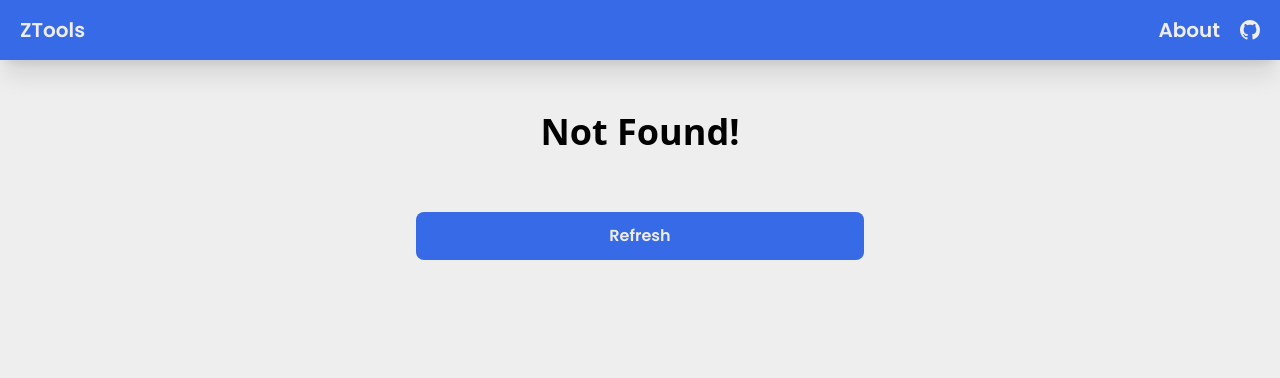
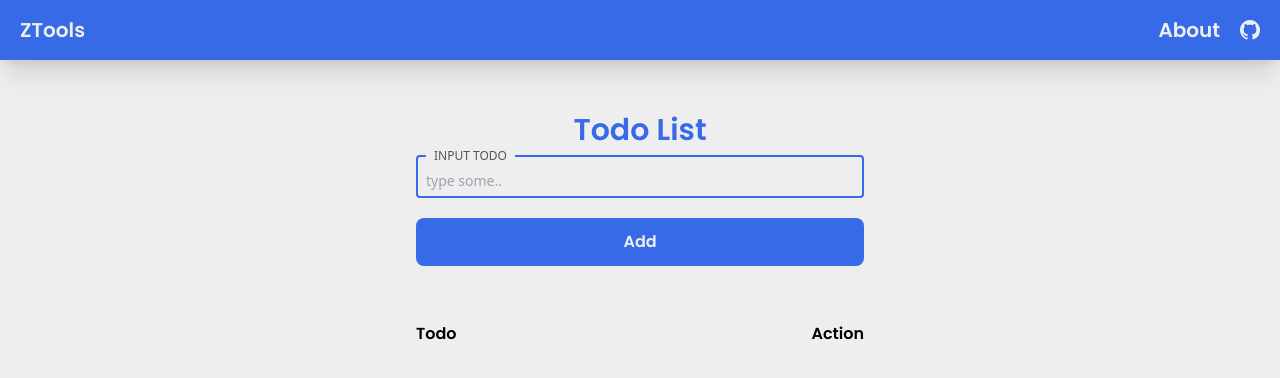
Before and after one commit to Zeddnyx/ZTools, a React (Vite) app: page /todolist in a window 1280 px wide. Before the commit this address had no page. Shown: the top 378 px of the page. Built offline with nearby package versions, Linux system fonts and the light colour scheme.

Commit message:
add todolist

```diff
--- a/src/App.jsx
+++ b/src/App.jsx
@@ -8,6 +8,7 @@ import NotFound from './Pages/NotFound'
 import About from './Pages/About'
 import RandomUser from './Pages/RandomUser'
 import PwGen from './Pages/PwGenerator'
+import Todo from './Pages/TodoList'
 
 function App() {
   const jokes = () => {
@@ -34,6 +35,7 @@ function App() {
         <Route path='/about' element={<About />} />
         <Route path='/randomuser' element={<RandomUser />} />
         <Route path='/pwgen' element={<PwGen />} />
+        <Route path='/todolist' element={<Todo />} />
         <Route path='*' element={<NotFound />} />
       </Routes>
     </div>
--- /dev/null
+++ b/src/Components/TodoList/Card.jsx
@@ -0,0 +1,83 @@
+import React, { useState, useEffect } from 'react';
+
+export default function Card() {
+  const [input, setInput] = useState('');
+  const [todo, setTodo] = useState([]);
+
+  // set todo to localStorage
+  useEffect(() => {
+    localStorage.setItem('todo', JSON.stringify(todo));
+  }, [todo]);
+
+  // get todo from localStorage
+  useEffect(() => {
+    JSON.parse(localStorage.getItem('todo'));
+  }, []);
+
+  // add new todo
+  const handleTodo = (e) => {
+    e.preventDefault();
+    setTodo([...todo, input]);
+    setInput('')
+  };
+
+  // delete todo
+  const handleDelete = (e) => {
+    const delTodo = [...todo];
+    delTodo.splice(e, 1);
+    setTodo(delTodo);
+  };
+
+  // edit todo
+  const handleEdit = e => {
+    const editTodo = [...todo]
+    setInput(editTodo[e])
+  };
+
+  return (
+    <>
+      <form className="grid" onSubmit={handleTodo}>
+        <fieldset className="field">
+          <legend className="legend">Input Todo</legend>
+          <input
+            className="input"
+            type="text"
+            value={input}
+            onChange={(e) => setInput(e.target.value)}
+            placeholder="type some.."
+          />
+        </fieldset>
+        <button className="btn" type="submit">
+          Add
+        </button>
+      </form>
+
+      <div className="w-full grid gap-2 mt-14">
+        <span className="flex justify-between font-pop">
+          <h3>Todo</h3>
+          <h3>Action</h3>
+        </span>
+
+        {todo.map((todos, index) => {
+          return (
+            <span className="border-b border-mainBtn my-2 pb-2 flex justify-between" key={index}>
+              <p className="col-span-2">{todos}</p>
+              <div className="flex gap-2">
+                <button
+                  className="btn-red w-10 "
+                  onClick={() => handleDelete(index)}
+                  type="submit"
+                >
+                  del
+                </button>
+                <button className="btn-blue w-12" onClick={() => handleEdit(index)}>
+                  Edit
+                </button>
+              </div>
+            </span>
+          );
+        })}
+      </div>
+    </>
+  );
+}
--- a/src/Pages/Homepage.jsx
+++ b/src/Pages/Homepage.jsx
@@ -1,44 +1,68 @@
-import { Link } from 'react-router-dom'
-import { AiOutlineSearch, AiOutlineWhatsApp, AiOutlineUserAdd } from 'react-icons/ai'
-import { GiRegeneration } from 'react-icons/gi'
+import { Link } from 'react-router-dom';
+import {
+  AiOutlineSearch,
+  AiOutlineWhatsApp,
+  AiOutlineUserAdd,
+} from 'react-icons/ai';
+import { GiRegeneration } from 'react-icons/gi';
 
 export default function Home() {
-  return <>
-    <section className='grid grid-cols-2 md:grid-cols-3 gap-5 mt-28'>
-      <Link to='check-rek'>
-        <button className='boxTools'>
-          <span ><AiOutlineSearch /></span>
-          <h1 className='textTools'>Check Rekening</h1>
+  return (
+    <>
+      <section className="grid grid-cols-2 md:grid-cols-3 gap-5 mt-28">
+        <Link to="check-rek">
+          <button className="boxTools">
+            <span>
+              <AiOutlineSearch />
+            </span>
+            <h1 className="textTools">Check Rekening</h1>
           </button>
         </Link>
 
-      <Link to='bin-generator'>
-        <button className='boxTools'>
-          <span ><GiRegeneration /></span>
-          <h1 className='textTools'>Generate CC</h1>
+        <Link to="bin-generator">
+          <button className="boxTools">
+            <span>
+              <GiRegeneration />
+            </span>
+            <h1 className="textTools">Generate CC</h1>
           </button>
         </Link>
 
-      <Link to='send-wa'>
-        <button className='boxTools'>
-          <span ><AiOutlineWhatsApp /></span>
-          <h1 className='textTools'>Send Whatsapp</h1>
+        <Link to="send-wa">
+          <button className="boxTools">
+            <span>
+              <AiOutlineWhatsApp />
+            </span>
+            <h1 className="textTools">Send Whatsapp</h1>
           </button>
         </Link>
 
-      <Link to='randomuser'>
-        <button className='boxTools'>
-          <span ><AiOutlineUserAdd /></span>
-          <h1 className='textTools'>Generate Random User</h1>
+        <Link to="randomuser">
+          <button className="boxTools">
+            <span>
+              <AiOutlineUserAdd />
+            </span>
+            <h1 className="textTools">Generate Random User</h1>
           </button>
         </Link>
 
-      <Link to='pwgen'>
-        <button className='boxTools'>
-          <span ><AiOutlineUserAdd /></span>
-          <h1 className='textTools'>Pw Generator</h1>
+        <Link to="pwgen">
+          <button className="boxTools">
+            <span>
+              <AiOutlineUserAdd />
+            </span>
+            <h1 className="textTools">Pw Generator</h1>
+          </button>
+        </Link>
+        <Link to="todolist">
+          <button className="boxTools">
+            <span>
+              <AiOutlineSearch />
+            </span>
+            <h1 className="textTools">Todo List</h1>
           </button>
         </Link>
       </section>
     </>
+  );
 }
--- /dev/null
+++ b/src/Pages/TodoList.jsx
@@ -0,0 +1,10 @@
+import Card from '../Components/TodoList/Card';
+
+export default function Todo() {
+  return (
+    <section className="section">
+      <h1 className="heading-judul">Todo List</h1>
+      <Card />
+    </section>
+  );
+}
--- a/src/index.css
+++ b/src/index.css
@@ -2,6 +2,16 @@
 @tailwind components;
 @tailwind utilities;
 
+/* Global */
+
+.btn-blue {
+  @apply bg-mainBtn p-1 text-center rounded-lg font-pop text-mainBg outline-none
+}
+.btn-red {
+  @apply bg-red-500 p-1 text-center rounded-lg font-pop text-mainBg outline-none
+}
+
+/* navbar */
 .nav {
   @apply flex justify-between px-5 py-4 items-center w-full bg-mainBtn  font-pop  shadow-xl fixed top-0 left-0 font-pop
 }
```
Lines whose indentation alone changed are shown as unchanged.
